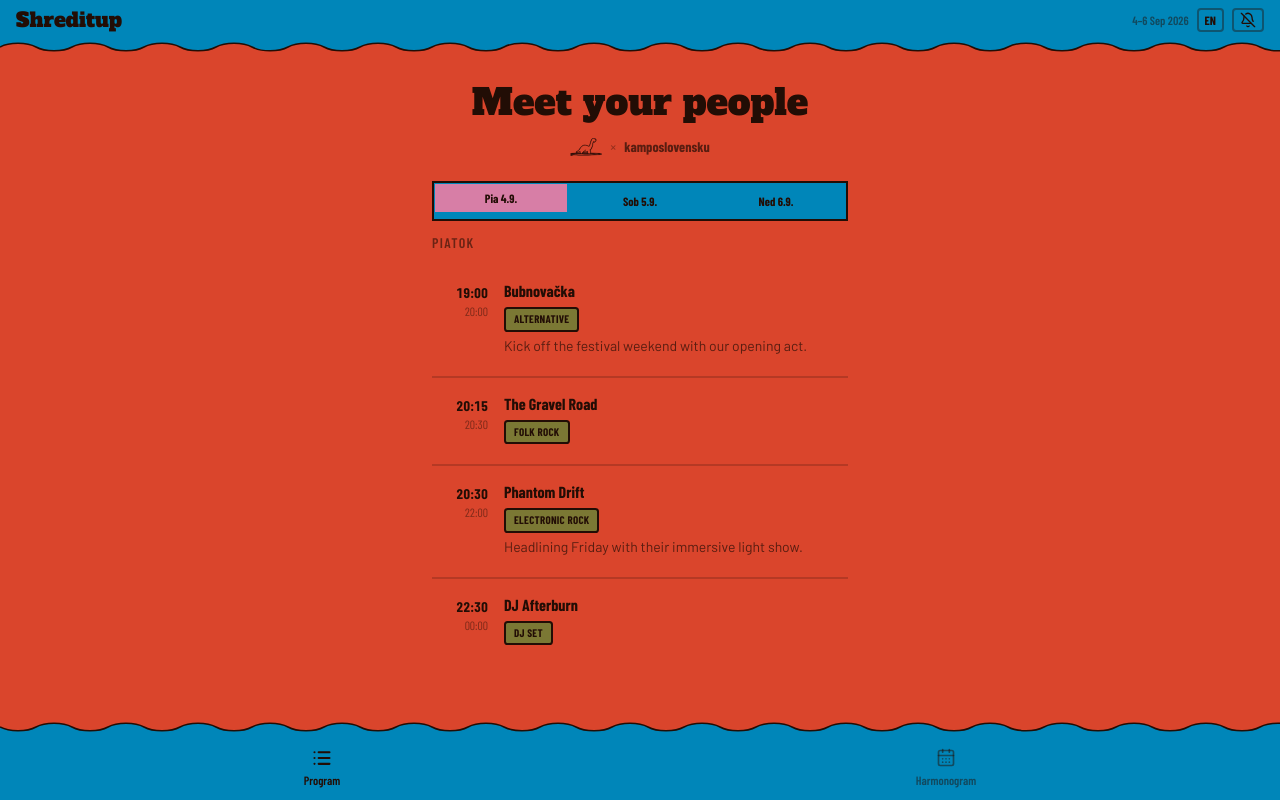
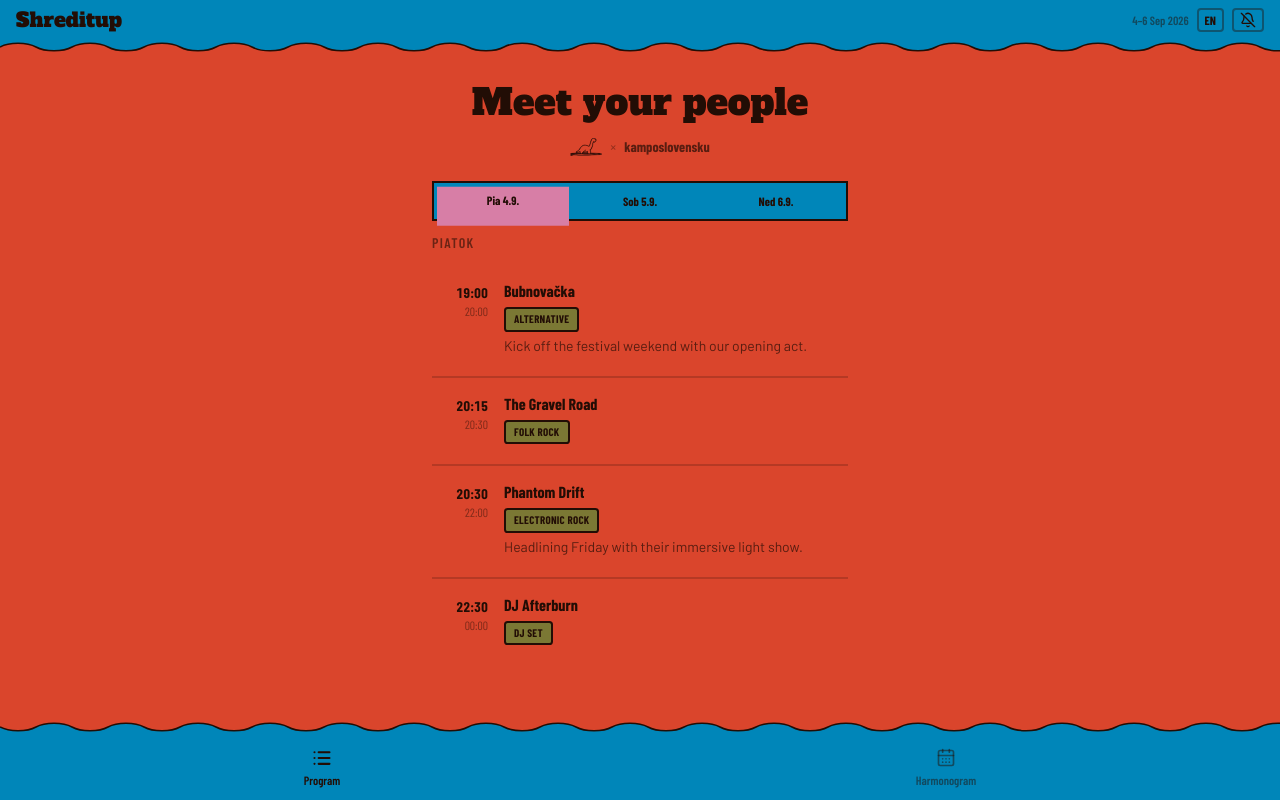
Before and after one commit to nikoleta01/shreditup, a Next.js app: page /program in a window 1280 px wide. Built offline with nearby package versions, Linux system fonts and the light colour scheme.

Commit message:
fix(tabs): fix tab view

```diff
--- a/components/day-tabs.tsx
+++ b/components/day-tabs.tsx
@@ -1,14 +1,14 @@
-'use client'
+"use client";
 
-import { useLang } from '@/components/language-provider'
+import { useLang } from "@/components/language-provider";
 
 interface DayTabsProps {
-  activeDay: 1 | 2 | 3
-  onChange: (day: 1 | 2 | 3) => void
+  activeDay: 1 | 2 | 3;
+  onChange: (day: 1 | 2 | 3) => void;
 }
 
 export function DayTabs({ activeDay, onChange }: DayTabsProps) {
-  const { t } = useLang()
+  const { t } = useLang();
 
   return (
     <div className="grid grid-cols-3 gap-1 border-2 border-foreground bg-card p-1">
@@ -18,20 +18,29 @@ export function DayTabs({ activeDay, onChange }: DayTabsProps) {
           onClick={() => onChange(day)}
           className="relative py-1.5 text-xs font-bold transition-all"
           style={{
-            fontFamily: 'var(--font-barlow-condensed)',
-            color: 'var(--card-foreground)',
+            fontFamily: "var(--font-barlow-condensed)",
+            color: "var(--card-foreground)",
             ...(activeDay === day
-              ? {
-                  backgroundColor: 'var(--secondary)',
-                  transform: 'translate(-3px, -3px)',
-                  zIndex: 1,
-                }
-              : { backgroundColor: 'transparent' }),
+              ? { transform: "translate(-1px, -1px)", zIndex: 1 }
+              : {}),
           }}
         >
-          {t.days[day].short}
+          {activeDay === day && (
+            <span
+              aria-hidden
+              className="absolute inset-x-0"
+              style={{
+                height: "39px",
+                top: "50%",
+                transform: "translateY(-34%)",
+                backgroundColor: "var(--secondary)",
+                zIndex: -1,
+              }}
+            />
+          )}
+          <span className="relative">{t.days[day].short}</span>
         </button>
       ))}
     </div>
-  )
+  );
 }
```
Also changed, not shown: public/wave.jpeg (added).
